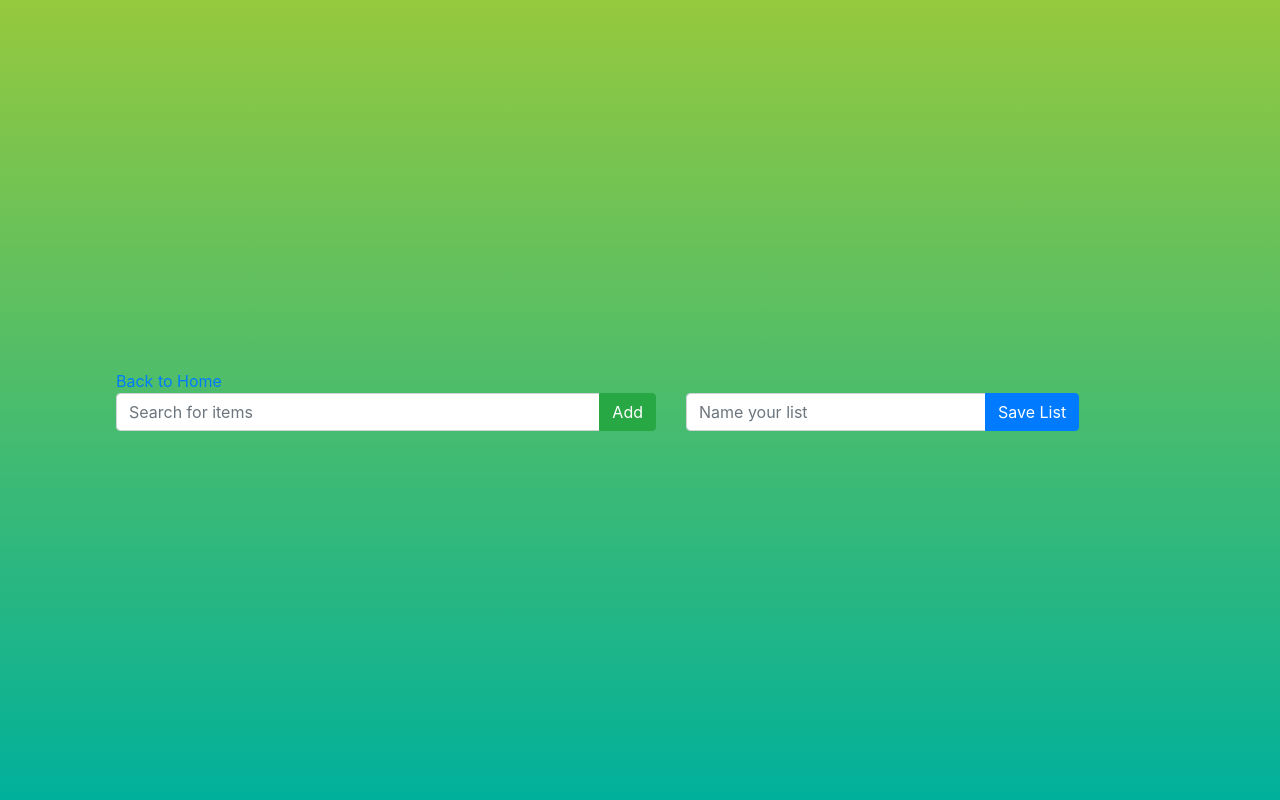
After one commit to stillaschoolgirl/Software_Engineering_361_Group_18_Portfolio, a Node server app: page /buildList in a window 1280 px wide. The commit adds this page. Run offline with Node 20, Linux system fonts and the light colour scheme; data that the repository does not hold is empty; some libraries are stand-ins or nearby versions.

Commit message:
build shopping list working

```diff
--- /dev/null
+++ b/public/css/buildList.css
@@ -0,0 +1,139 @@
+/* Title */
+#iphoneFrame {
+
+	overflow: hidden;
+}
+
+	body {
+		background: linear-gradient(#96C93D, #00B09B);
+	}
+	/* Rectangle */
+	#getStartedButton {
+		background: rgb(239, 237, 237);
+		border-radius: 100px;
+		box-shadow: rgba(0, 0, 0, 0.25) 0px 4px 4px 0px;
+		left: 87px;
+		width: 200px;
+		top: 687px;
+		height: 50px;
+	}
+
+	/* Get Started */
+	#buttonText {
+		font-family: "Gothic A1";
+		font-size: 14px;
+		font-weight: 800;
+		letter-spacing: 0px;
+		color: rgb(0, 0, 0);
+		vertical-align: middle;
+		text-align: center;
+		justify-content: center;
+		width: 80px;
+		transform: translate(0px, 0px);
+		line-height: 16.4063px;
+		height: 18px;
+		left: 147px;
+		top: 707px;
+	}
+
+	/* Lorem ipsum dolor sit amet, consectetur adipiscing elit */
+	#flavorText {
+		font-family: "Gothic A1";
+		font-size: 14px;
+		font-weight: 400;
+		letter-spacing: 0px;
+		color: rgb(255, 255, 255);
+		vertical-align: middle;
+		text-align: center;
+		justify-content: center;
+		width: 276px;
+		line-height: 16.4063px;
+		height: 61px;
+		left: 49px;
+		top: 592px;
+	}
+
+	/* Grosh */
+	#mainTitle {
+		font-family: "Gothic A1";
+		font-size: 64px;
+		font-weight: 800;
+		letter-spacing: 0px;
+		color: rgb(255, 255, 255);
+		vertical-align: middle;
+		text-align: center;
+		justify-content: center;
+		width: 186px;
+		line-height: 75px;
+		height: 80px;
+		text-shadow: 2px 2px  rgba(0, 0, 0, 0.25);
+		left: 94px;
+		top: 99px;
+		display:block;
+		margin-left: auto;
+		margin-right: auto;
+	}
+
+	/* 59bedb177a216d0b052f128a 1 */
+	#centerImage {
+		display:block;
+		margin-left: auto;
+		margin-right: auto;
+		left: 36px;
+		width: 301px;
+		top: 219px;
+		height: 308px;
+	}
+	#loginForm {
+		z-index: 999;
+		font-family: "Gothic A1";
+		font-size: 14px;
+		font-weight: 800;
+		letter-spacing: 0px;
+		color: rgb(0, 0, 0);
+		left: 36px;
+		width: 301px;
+		top: 219px;
+		height: 308px;
+	}
+	input {
+		padding-left: 20px;
+		margin-top: 10px;
+		width: 100%;
+		height: 40px;
+		border-radius: 15px;
+		border-width: 0px;
+
+	}
+
+	html, body {
+		margin:0;
+		height: 100%;
+	}
+body {
+	display: flex;
+	align-items: center;
+	justify-content: center;
+}
+body > .component, body > .frame {
+	left: auto;
+	right: auto;
+	top: auto;
+	 bottom:auto;
+	}s
+body > .frame {
+	background: rgb(255, 255, 255);
+}
+	#loginItem {
+		margin-top: 50px;
+	}
+
+
+a.links{
+	padding-left: 30px;
+	padding-right: 30px;
+}
+.searchItems:hover{
+    cursor: pointer;
+    background-color: #ccf2ff;
+}
--- /dev/null
+++ b/public/js/buildList.js
@@ -0,0 +1,102 @@
+document.addEventListener('DOMContentLoaded',() => {
+    getAllDepartments();
+    document.getElementById('searchQuery').addEventListener('input',searchDB);
+    document.getElementById('saveList').addEventListener('click',saveList);
+});
+
+async function searchDB(){
+    let response = await fetch(`/productSearch?searchQuery=${this.value}`);
+    let results = await response.json();
+    displayAutoComplete(results);
+}
+function displayAutoComplete(results){
+    let searchList = document.getElementById('searchNameList');
+    while(searchList.firstChild) searchList.removeChild(searchList.firstChild);
+    let searchSelect = document.createElement('ul');
+    searchSelect.setAttribute('class','list-group');
+    searchSelect.setAttribute('id','searchNameListUl');
+
+    results.forEach(element => {
+	let opt = document.createElement('li');
+	opt.setAttribute('class','list-group-item searchItems');
+	opt.setAttribute('data-id',element.id);
+	opt.setAttribute('data-departmentId',element.department_id);
+	opt.setAttribute('data-weight',element.weight);
+	opt.setAttribute('data-price',element.price);
+	opt.setAttribute('data-cold',element.cold);
+	opt.textContent = element.product_name;
+	searchSelect.appendChild(opt);
+	opt.addEventListener('click',addToList);
+    });
+    searchList.appendChild(searchSelect);
+}
+// if user clicks away from list, remove list
+document.body.addEventListener('click', function(event){
+    if(event.target.parentElement.id != 'searchNameListUl'){
+        document.getElementById('searchNameList').innerHTML = '';
+    }
+});
+
+async function getAllDepartments(){
+    let response = await fetch('/getAllDepartments');
+    let groceryList = document.getElementsByClassName('groceryList')[0];
+    let results = await response.json();
+    results.forEach(element => {
+	let div = document.createElement('div');
+	div.setAttribute('class','col-12 col-md-6 col-lg-4 mt-3 mb-1');
+	div.setAttribute('data-departmentId',element.id);
+	div.innerHTML = `<b>${element.department_name}</b><div class=\"groceries\"></div>`;
+	groceryList.appendChild(div);
+    });
+}
+
+function addToList(){
+    //clear list auto complete if exists
+    document.getElementById('searchNameList').innerHTML = '';
+    let groceryList = document.getElementsByClassName('groceryList')[0].childNodes;
+    for(let i = 0; i < groceryList.length; i++){ //find dept on grocery list and add then return
+	if(parseInt(groceryList[i].getAttribute('data-departmentId')) ===
+	   parseInt(this.getAttribute('data-departmentId'))){
+	    this.setAttribute('class','groceryListItem');
+	    groceryList[i].getElementsByClassName('groceries')[0].appendChild(this);
+	    searchQuery.value = '';
+	}
+    }
+}
+
+//grab elements off dom and send to server
+async function saveList(){
+    let context = {};
+    context.listName = document.getElementById('listName').value;
+    context.list = [];
+    let list = document.getElementsByClassName('groceries');
+    for(let i = 0; i < list.length; i++){
+	for(let j = 0; j < list[i].childNodes.length; j++)
+	    context.list.push({id:list[i].childNodes[j].getAttribute('data-id'),name:list[i].childNodes[j].innerText});
+    }
+    const response = await fetch('saveList', {
+	method: 'POST',
+	mode: 'cors',
+	cache: 'no-cache',
+	credentials: 'same-origin',
+	headers: {
+	    'Content-Type': 'application/json'
+	    // 'Content-Type': 'application/x-www-form-urlencoded',
+	},
+	body: JSON.stringify(context)
+    });
+    let results = await response.json();
+    let feedback = document.getElementById('feedbackDiv');
+
+    if(results){//clear out old grocery list
+	for(let i = 0; i < list.length; i++){
+	    list[i].parentNode.removeChild(list[i].parentNode.childNodes[list[i].parentNode.childNodes.length - 1]);
+	}
+	feedback.style.color = "green";
+	feedback.innerText = `${context.listName} has been saved!`
+    }
+    else{
+	feedback.style.color = "red";
+	feedback.innerText = "Server error: unable to save list";
+    }
+}
--- a/server.js
+++ b/server.js
@@ -28,7 +28,9 @@ app.use(session({
         maxAge: 600 * 100000
     }
 }));
+app.use(bodyParser.raw());
 app.use(express.static('public'));
+//app.use(express.static(path.join(__dirname, '/public'));
 app.engine('hbs', hbs.engine);
 app.set('view engine', 'hbs');
 app.set('port', 3773);
@@ -50,8 +52,10 @@ app.get(`/img/${imgFile}`, function(req,res){
 });
 
 app.get('/', function(req,res){
-	var context = {};
-	res.render('home', context);
+    var context = {};
+    context.loggedIn = req.session.loggedIn;
+    context.css = ['style.css'];
+    res.render('home', context);
 });
 
 app.get('/logout',function(req,res){
@@ -65,6 +69,7 @@ app.get('/login',function(req,res){
     var context = {};
     context.title = 'Login page';
     context.script = ['login.js'];
+    context.css = ["style.css"];
     res.render('login',context);
 });
 
@@ -82,6 +87,8 @@ app.post('/login',function(req,res){
 	}
 	else{
 	    context.invalidCredentials = true;
+	    context.css = ['style.css'];
+	    context.script = ['login.js'];
 	    res.render('login',context);
 	}
     });
@@ -89,14 +96,14 @@ app.post('/login',function(req,res){
 
 //to display page to search for store
 app.get('/storeSearch', function (req, res){
-	var context = {};
-	res.render('storeSearch', context);
+    var context = {};
+    context.css = ['style.css'];
+    res.render('storeSearch', context);
 });
-app.get('productSearch',(req,res) => {
+app.get('/productSearch',(req,res) => {
     let context = {};
-    let wildcard = `%${req.query.searchTerm}%`;
-    let sql = `SELECT * FROM products WHERE product_name=?`;
-    let values = [wildcard];
+    let sql = `SELECT * FROM products WHERE product_name LIKE ?`;
+    let values = [`%${req.query.searchQuery}%`];
     mysql.pool.query(sql,values,(err, results, fields) => {
 	if (err){
 	    next(err);
@@ -105,7 +112,57 @@ app.get('productSearch',(req,res) => {
 	res.send(results);
     });
 });
-
+app.get('/buildList',(req,res) => {
+    var context = {};
+//    context.loggedIn = req.session.loggedIn;
+    context.title = 'Create Shopping List';
+    context.script = ['buildList.js'];
+    context.css = ['buildList.css'];
+    console.log(context);
+    res.render('buildList',context);
+});
+app.get('/getAllDepartments',(req,res) => {
+    var context = {};
+    let sql = `SELECT * FROM departments`;
+    mysql.pool.query(sql,null,(err, results, fields) => {
+	if (err){
+	    next(err);
+	    return;
+	}
+	res.send(results);
+    });
+});
+app.post('/saveList',(req,res) => {
+    var context = {};
+    let sql = `INSERT INTO lists (userid,listname,num_items) VALUES (?,?,?)`;
+    let values = [
+	req.session.loggedIn ? req.session.userId : 0,
+	req.body.listName,
+	req.body.list.length
+    ];
+    new Promise((resolve,reject) =>
+		mysql.pool.query(sql,values,(err, res, fields) => err ? reject(err) : resolve(res))
+    )
+	.then((results) => {
+	    let listResults = [];
+	    sql = `INSERT INTO lists_products (list_id,product_id) VALUES (?,?)`;
+	    req.body.list.forEach(item => {
+		values = [results.insertId,item.id];
+		console.log(sql);
+		console.log(values);
+		listResults.push(new Promise((resolve,reject) =>
+		    mysql.pool.query(sql,values,(err,res) => err ? reject(err) : resolve(res))
+		));
+	    });
+	    Promise.all(listResults)
+		.then(() => res.send(context.success = true))
+		.catch((err) => res.send(context.success = false));
+	})
+	.catch((err) => {
+	    console.log(err);
+	    res.send(context.success = false);
+	})
+});
 
 //to show all stores existing in database
 app.get('/showAllStores', function(req, res){
@@ -129,6 +186,7 @@ app.get('/showAllStores', function(req, res){
 			params.push(addStore);
 		}
 		context.results = params;
+	    context.css = ['style.css'];
 		res.render('showStores', context);
 	});
 });
@@ -199,6 +257,7 @@ app.get('/storeSearchResults', function (req, res){
 			params.push(addStore);
 		}
 		context.results = params;
+	    context.css = ['style.css'];
 		res.render('showStores', context);
 	});
 });
--- /dev/null
+++ b/views/buildList.hbs
@@ -0,0 +1,27 @@
+<div class="container">
+  <a class="linkRef" href="/" id="navLink">Back to Home</a>&nbsp
+  {{#if loggedIn}}
+  <a class="linkRef" href="/logout" id="navLink"> Logout</a>
+  {{/if}}
+  <div class="row justify-content-around">
+    <div class="col-12 col-md-6">
+      <div class="input-group">
+	<input type="text" class="form-control" id="searchQuery" placeholder="Search for items">
+	<div class="input-group-append">
+	  <button class="btn btn-success">Add</button>
+	</div>
+      </div>
+      <div id="searchNameList" style="max-height:200px;overflow:auto;"></div>
+    </div>
+    <div class="col-12 col-md-6">
+      <div class="row groceryList"></div>
+      <div class="input-group">
+	<input type="text" class="form-control" id="listName" placeholder="Name your list" style="max-width:300px">
+	<div class="input-group-append">
+	  <button class="btn btn-primary" id="saveList">Save List</button>
+	</div>
+      </div>
+      <div id="feedbackDiv"></div>
+    </div>
+  </div>
+</div>
--- a/views/layouts/main.hbs
+++ b/views/layouts/main.hbs
@@ -1,14 +1,16 @@
 <!DOCTYPE html>
 <html lang = "en">
-	<head>
-	<meta charset="UTF-8">
-		<title>Grosh</title>
-		<link rel="stylesheet" type="text/css" href="/css/style.css">
-	</head>
-
-	<body>
-		{{{body}}}
-
-	</body>
+  <head>
+    {{> head}}
+  </head>
+  <body>
+    <span class="">
+      {{> header}}
+    </span>
+    <div class="container-fluid">
+      {{{body}}}
+    </div>
+    {{> footer}}
+  </body>
 
 </html>
--- a/views/partials/head.hbs
+++ b/views/partials/head.hbs
@@ -1,11 +1,27 @@
-  <title>{{title}}</title>
-  <link rel="canonical" href="https://..."/>
-  <meta charset="utf-8">
-  <meta name="viewport" content="width=device-width, initial-scale=1.0">
-  <link rel="stylesheet" href="https://stackpath.bootstrapcdn.com/bootstrap/4.3.1/css/bootstrap.min.css" integrity="sha384-ggOyR0iXCbMQv3Xipma34MD+dH/1fQ784/j6cY/iJTQUOhcWr7x9JvoRxT2MZw1T" crossorigin="anonymous">
+<title>{{title}}</title>
+
+{{#each css}}
+<link rel="stylesheet" href="/css/{{this}}">
+{{/each}}
+
+<link rel="canonical" href="https://..."/>
+<meta charset="utf-8">
+<meta name="viewport" content="width=device-width, initial-scale=1.0">
+<!-- Latest compiled and minified CSS -->
+<link rel="stylesheet" href="https://maxcdn.bootstrapcdn.com/bootstrap/4.4.1/css/bootstrap.min.css">
+
+<!-- jQuery library -->
+<script src="https://ajax.googleapis.com/ajax/libs/jquery/3.4.1/jquery.min.js"></script>
+
+<!-- Popper JS -->
+<script src="https://cdnjs.cloudflare.com/ajax/libs/popper.js/1.16.0/umd/popper.min.js"></script>
+
+<!-- Latest compiled JavaScript -->
+<script src="https://maxcdn.bootstrapcdn.com/bootstrap/4.4.1/js/bootstrap.min.js"></script>
+<!--  <link rel="stylesheet" href="https://stackpath.bootstrapcdn.com/bootstrap/4.3.1/css/bootstrap.min.css" integrity="sha384-ggOyR0iXCbMQv3Xipma34MD+dH/1fQ784/j6cY/iJTQUOhcWr7x9JvoRxT2MZw1T" crossorigin="anonymous">
   <link rel="stylesheet" type="text/css" href="https://ui-kit.co/figma2html/dist/layout.css?v=2">
   <link rel="stylesheet" href="https://fonts.googleapis.com/css?family=Gothic A1:800,400">
-
+-->
 <!--  <script src="https://code.jquery.com/jquery-3.4.1.min.js" integrity="sha256-CSXorXvZcTkaix6Yvo6HppcZGetbYMGWSFlBw8HfCJo=" crossorigin="anonymous"></script>
   <script type="text/javascript" src="https://cdn.rawgit.com/prashantchaudhary/ddslick/master/jquery.ddslick.min.js" ></script>
 
@@ -19,4 +35,3 @@
       <link href="https://fonts.googleapis.com/css?family=Schoolbell&display=swap" rel="stylesheet">
       <link href="https://fonts.googleapis.com/css?family=Eater&display=swap" rel="stylesheet">
       -->
-  <link rel="stylesheet" type="text/css" href="/css/styles.css">
--- a/views/partials/navigation.hbs
+++ b/views/partials/navigation.hbs
@@ -1,10 +1,12 @@
 <nav class="navbar navbar-expand-lg navbar-light">
-  <a class="navbar-brand" href="/home">
+<!--  <a class="navbar-brand" href="/home">
     <img src="/img/favicon.ico" width="45" height="45" class="d-inline-block align-top" alt="">
   </a>
+
   <button style="float:right" class="navbar-toggler" type="button" data-toggle="collapse" data-target="#navbarNav" aria-controls="navbarNav" aria-expanded="false" aria-label="Toggle navigation">
     <span class="navbar-toggler-icon"></span>
   </button>
+
   <div class="collapse navbar-collapse" id="navbarNav">
     <ul class="navbar-nav">
       <li class="nav-item">
@@ -12,5 +14,5 @@
       </li>
     </ul>
   </div>
-
+-->
 </nav>
```
